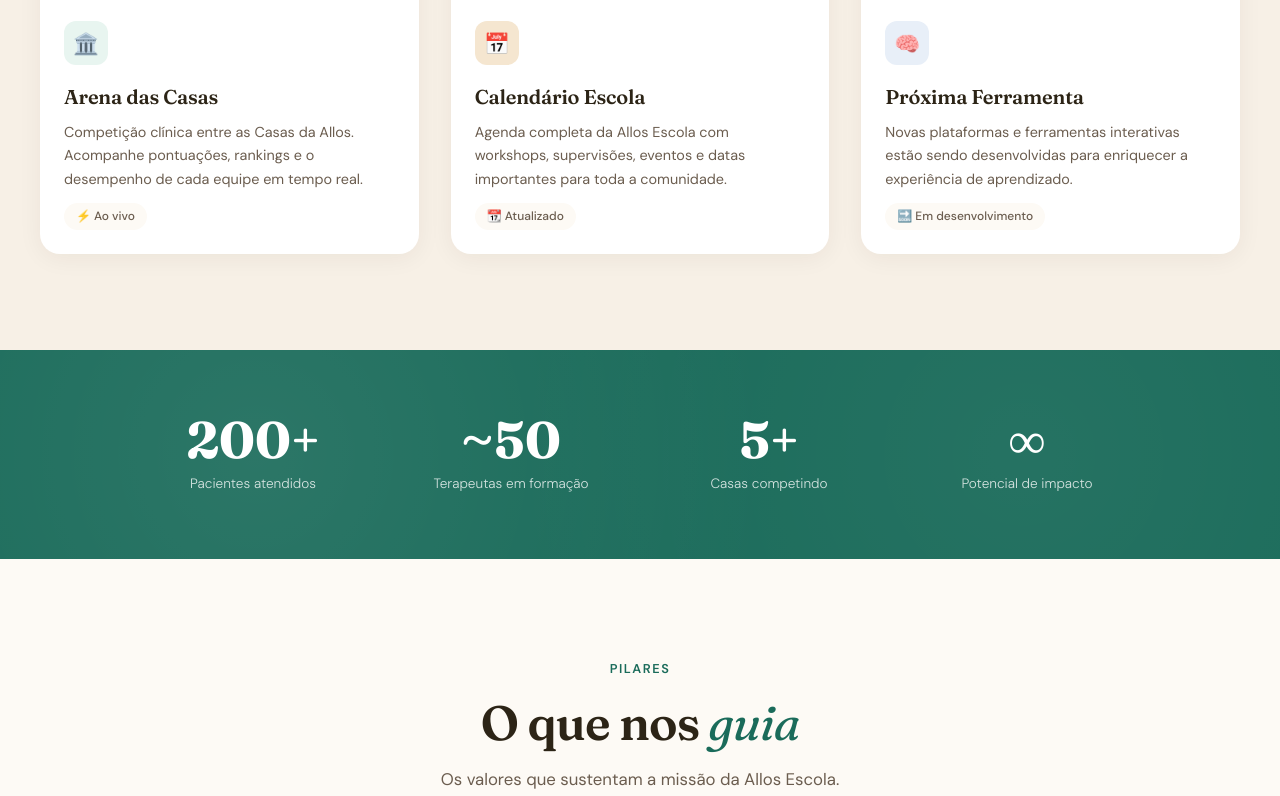
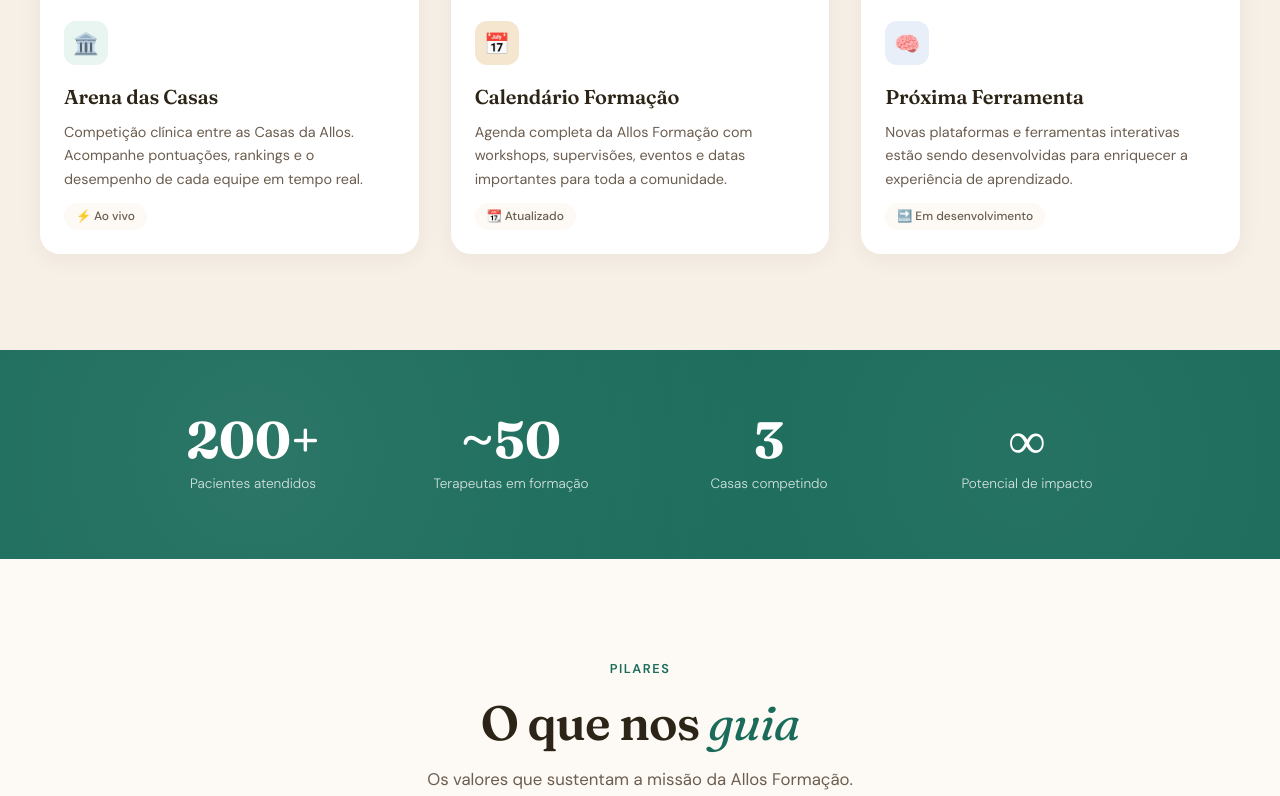
Before and after one commit to v-rogana/allos-escola, a plain HTML site: page index.html in a window 1280 px wide. Shown: the part 1348-2144 px from the top of the page. Drawn offline with Linux system fonts and the light colour scheme.

Commit message:
funcional

```diff
--- a/index (2).html
+++ b/index.html
@@ -3,7 +3,7 @@
 <head>
     <meta charset="UTF-8">
     <meta name="viewport" content="width=device-width, initial-scale=1.0">
-    <title>Allos Escola — Laboratório de Comunidade</title>
+    <title>Allos Formação — Laboratório de Comunidade</title>
     <link rel="preconnect" href="https://fonts.googleapis.com">
     <link rel="preconnect" href="https://fonts.gstatic.com" crossorigin>
     <link href="https://fonts.googleapis.com/css2?family=Fraunces:ital,opsz,wght@0,9..144,300;0,9..144,400;0,9..144,600;0,9..144,700;1,9..144,400&family=DM+Sans:ital,wght@0,300;0,400;0,500;0,600;1,400&display=swap" rel="stylesheet">
@@ -907,7 +907,7 @@
 
 <!-- NAVIGATION -->
 <nav id="navbar">
-    <a href="#" class="nav-logo">allos <span>escola</span></a>
+    <a href="#" class="nav-logo">allos <span>formação</span></a>
     <ul class="nav-links">
         <li><a href="#plataformas">Plataformas</a></li>
         <li><a href="#pilares">Pilares</a></li>
@@ -933,7 +933,7 @@
 
     <p class="hero-sub">
         O espaço digital da Allos para aprendizado, eventos e ferramentas
-        da nossa comunidade de ensino em psicologia.
+        da nossa comunidade de formação em psicologia.
     </p>
 
     <div class="hero-actions">
@@ -987,8 +987,8 @@
                 </div>
                 <div class="card-body">
                     <div class="card-icon amber">📅</div>
-                    <h3>Calendário Escola</h3>
-                    <p>Agenda completa da Allos Escola com workshops, supervisões, eventos e datas importantes para toda a comunidade.</p>
+                    <h3>Calendário Formação</h3>
+                    <p>Agenda completa da Allos Formação com workshops, supervisões, eventos e datas importantes para toda a comunidade.</p>
                     <span class="card-tag">📆 Atualizado</span>
                 </div>
             </div>
@@ -1025,7 +1025,7 @@
             <p>Terapeutas em formação</p>
         </div>
         <div class="stat reveal reveal-delay-2">
-            <h3>5+</h3>
+            <h3>3</h3>
             <p>Casas competindo</p>
         </div>
         <div class="stat reveal reveal-delay-3">
@@ -1041,7 +1041,7 @@
         <div class="section-header reveal">
             <span class="section-tag">Pilares</span>
             <h2>O que nos <em>guia</em></h2>
-            <p>Os valores que sustentam a missão da Allos Escola.</p>
+            <p>Os valores que sustentam a missão da Allos Formação.</p>
         </div>
 
         <div class="pillars-grid">
@@ -1117,13 +1117,13 @@
 <footer>
     <div class="footer-grid">
         <div class="footer-brand">
-            <a href="#" class="nav-logo">allos <span>escola</span></a>
+            <a href="#" class="nav-logo">allos <span>formação</span></a>
             <p>Associação Allos — Clínica-escola e ONG dedicada à formação de psicólogos e à terapia acessível.</p>
         </div>
         <div class="footer-col">
             <h4>Plataformas</h4>
             <a href="#" onclick="openModal('Arena das Casas', 'https://v-rogana.github.io/competicao_casas_allos/'); return false;">Arena das Casas</a>
-            <a href="#" onclick="openModal('Calendário Allos', 'https://v-rogana.github.io/calendario-allos-escola/'); return false;">Calendário Escola</a>
+            <a href="#" onclick="openModal('Calendário Allos', 'https://v-rogana.github.io/calendario-allos-escola/'); return false;">Calendário Formação</a>
         </div>
         <div class="footer-col">
             <h4>Links</h4>
```
Also changed, not shown: 1 other file.
